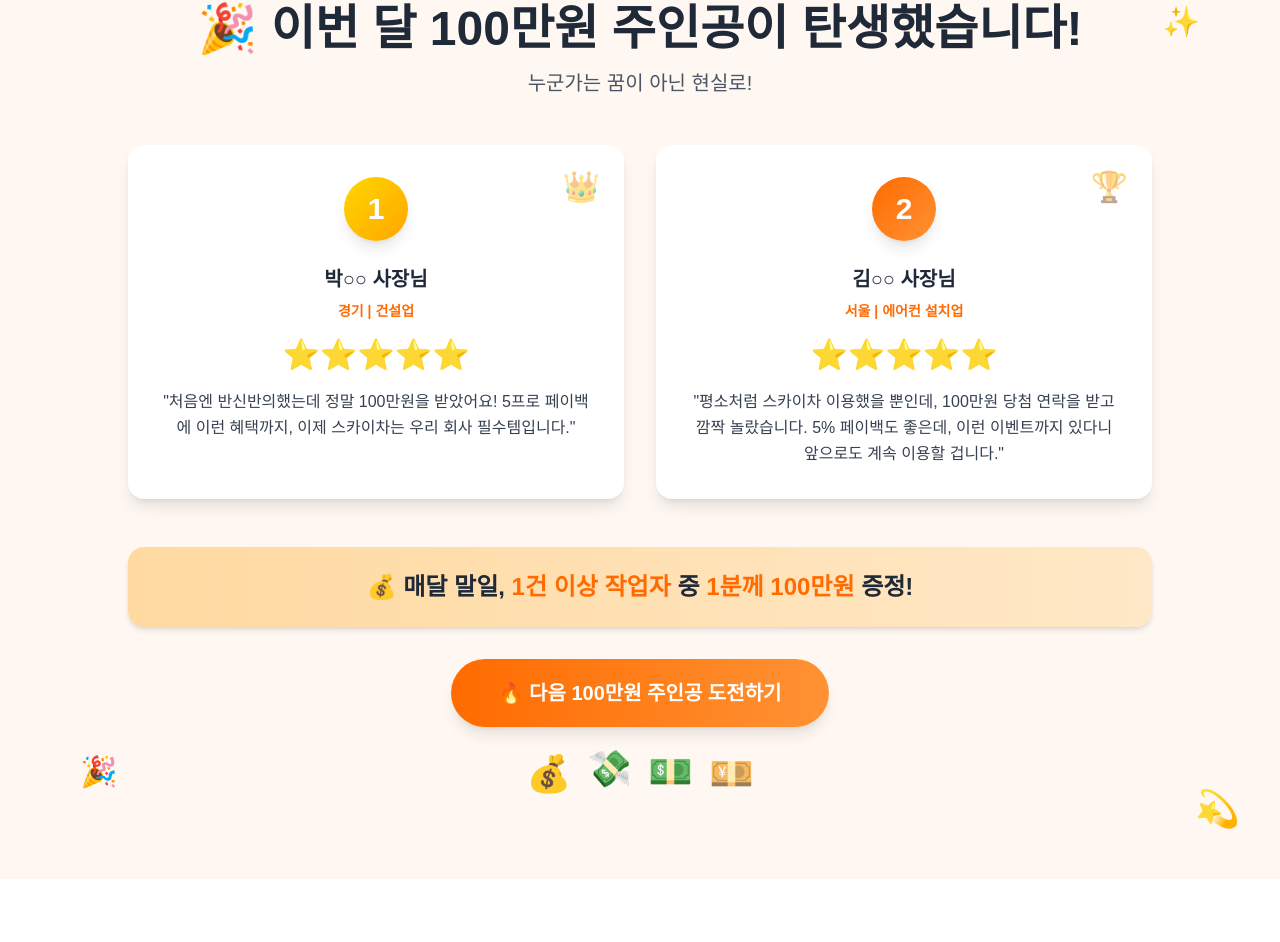
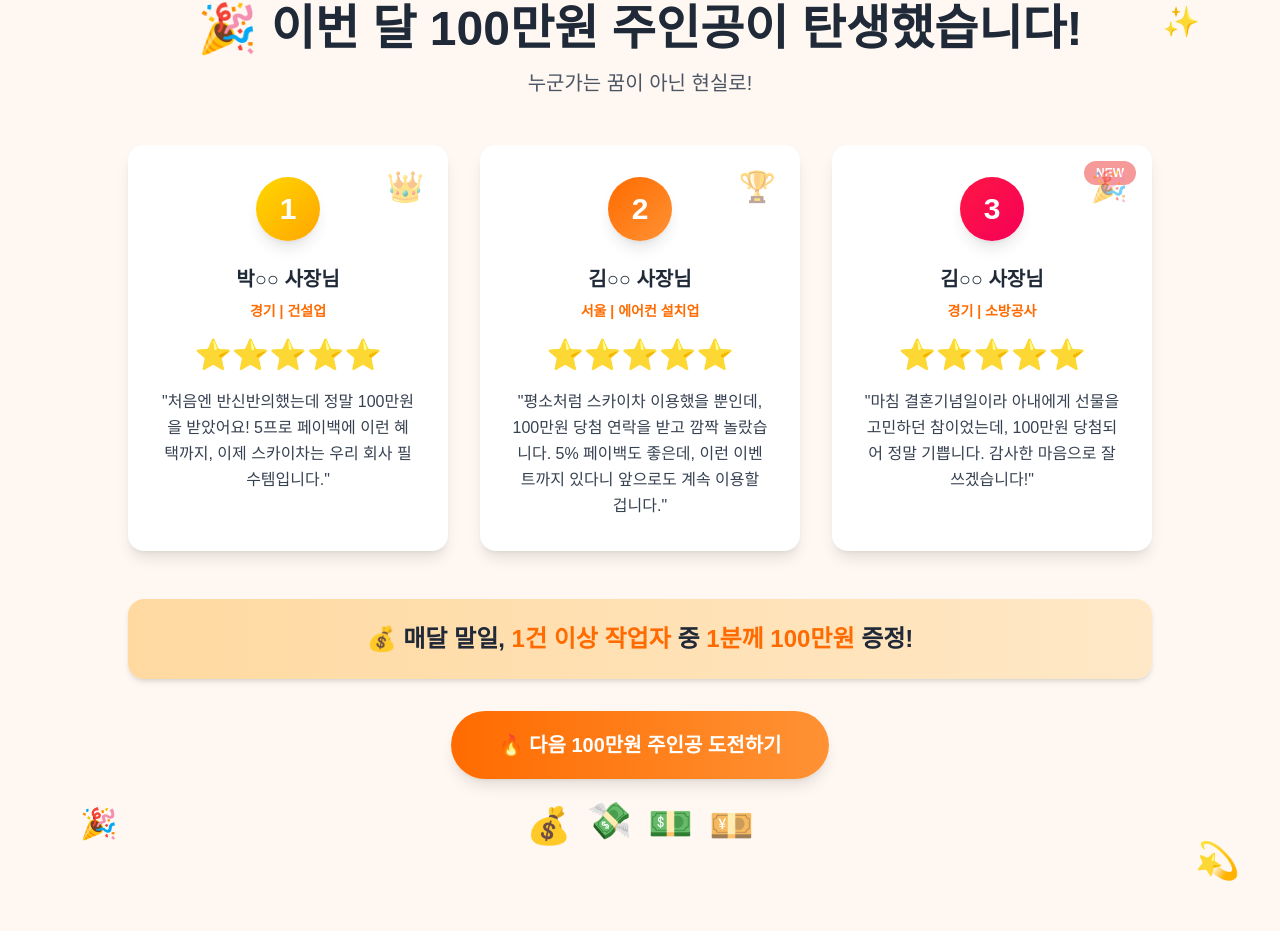
Before and after one commit to stelaive/5proapp, a Next.js app: page / in a window 1280 px wide. Shown: the part 3253-4195 px from the top of the page. Built offline with nearby package versions, Linux system fonts and the light colour scheme; a web font is replaced by a local one.

Commit message:
4회차 당첨자 수정
4회차 당첨 수정

```diff
--- a/src/app/million/page.tsx
+++ b/src/app/million/page.tsx
@@ -54,7 +54,7 @@ const bounceIn = {
 }
 
 export default function MillionPage() {
-  const [currentParticipants, setCurrentParticipants] = useState(300)
+  const [currentParticipants, setCurrentParticipants] = useState(343)
   const [isEventStarted, setIsEventStarted] = useState(false);
   const [timeLeft, setTimeLeft] = useState({
     days: 0,
@@ -304,7 +304,7 @@ export default function MillionPage() {
                   실제 당첨자 명단
                   <span className="ml-2">🏆</span>
                 </h4>
-                <div className="grid md:grid-cols-2 gap-4">
+                <div className="grid md:grid-cols-3 gap-4">
                   <motion.div
                     className="bg-gradient-to-br from-yellow-500/20 to-orange-500/20 rounded-lg p-5 text-center border-2 border-yellow-400/50"
                     whileHover={{ scale: 1.03, borderColor: "rgba(250, 204, 21, 0.8)" }}
@@ -324,6 +324,24 @@ export default function MillionPage() {
                     </motion.a>
                   </motion.div>
                   <motion.div
+                    className="bg-gradient-to-br from-blue-500/20 to-cyan-500/20 rounded-lg p-5 text-center border-2 border-blue-400/50"
+                    whileHover={{ scale: 1.03, borderColor: "rgba(96, 165, 250, 0.8)" }}
+                    transition={{ duration: 0.2 }}
+                  >
+                    <div className="text-yellow-300 font-bold text-base mb-2">🥈 제2회</div>
+                    <div className="text-white font-black text-xl mb-3">226번 김OO님</div>
+                    <motion.a
+                      href="https://youtu.be/B5AzSMFVfp8"
+                      target="_blank"
+                      rel="noopener noreferrer"
+                      className="inline-block bg-red-600 hover:bg-red-700 text-white px-4 py-2 rounded-full font-bold text-sm transition-all duration-300"
+                      whileHover={{ scale: 1.05 }}
+                      whileTap={{ scale: 0.95 }}
+                    >
+                      🎬 추첨 영상 보기
+                    </motion.a>
+                  </motion.div>
+                  <motion.div
                     className="bg-gradient-to-br from-red-500/20 to-pink-500/20 rounded-lg p-5 text-center border-2 border-red-400/50 relative overflow-hidden"
                     whileHover={{ scale: 1.03, borderColor: "rgba(248, 113, 113, 0.8)" }}
                     transition={{ duration: 0.2 }}
@@ -331,10 +349,11 @@ export default function MillionPage() {
                     <div className="absolute top-2 right-2 bg-red-500 text-white text-xs font-bold px-2 py-1 rounded-full animate-pulse">
                       NEW
                     </div>
-                    <div className="text-yellow-300 font-bold text-base mb-2">🥈 제2회</div>
-                    <div className="text-white font-black text-xl mb-3">226번 김OO님</div>
+                    <div className="text-yellow-300 font-bold text-base mb-2">🥉 제3회</div>
+                    <div className="text-white font-black text-xl mb-3">46번 김OO님</div>
+                    <div className="text-white/80 text-sm mb-3">소방공사</div>
                     <motion.a
-                      href="https://youtu.be/B5AzSMFVfp8"
+                      href="https://www.youtube.com/live/d5XzGUZBwos?si=6WgOcyzWCIkzQvT8"
                       target="_blank"
                       rel="noopener noreferrer"
                       className="inline-block bg-red-600 hover:bg-red-700 text-white px-4 py-2 rounded-full font-bold text-sm transition-all duration-300 shadow-lg"
@@ -365,7 +384,7 @@ export default function MillionPage() {
                 variants={fadeInUp}
               >
                 <span className="text-black font-black text-sm md:text-base">
-                  🔥 제3회 진행 중 | 역대 2명 당첨!
+                  🔥 제4회 진행 중 | 역대 3명 당첨!
                 </span>
               </motion.div>
               <motion.h1
@@ -453,7 +472,7 @@ export default function MillionPage() {
               )}
               </motion.div>
 
-              {/* 제3회 진행 중 배너 */}
+              {/* 제4회 진행 중 배너 */}
               <motion.div
                 className="bg-gradient-to-r from-yellow-400 via-orange-500 to-red-500 rounded-xl p-6 mb-6 text-center relative overflow-hidden"
                 variants={fadeInUp}
@@ -474,14 +493,14 @@ export default function MillionPage() {
                     <span className="text-white font-bold text-sm">🔥 현재 진행 중</span>
                   </div>
                   <h3 className="text-2xl md:text-3xl font-black text-white mb-2">
-                    ⭐ 제3회 100만원 추첨 이벤트 ⭐
+                    ⭐ 제4회 100만원 추첨 이벤트 ⭐
                   </h3>
                   <p className="text-white/90 text-base md:text-lg font-semibold mb-3">
                     지금 참여하면 당신이 다음 주인공!
                   </p>
                   <div className="flex flex-col sm:flex-row gap-3 justify-center items-center">
                     <span className="text-white text-sm font-medium bg-black/20 px-3 py-1 rounded-full">
-                      💰 역대 당첨자 2명 배출!
+                      💰 역대 당첨자 3명 배출!
                     </span>
                     <span className="text-white text-sm font-medium bg-black/20 px-3 py-1 rounded-full">
                       🎯 다음은 당신 차례!
@@ -807,7 +826,7 @@ export default function MillionPage() {
                 viewport={{ once: true }}
                 transition={{ duration: 0.4, delay: 0.3 }}
               >
-                <span className="text-white font-bold text-sm">🎯 제3회 이벤트</span>
+                <span className="text-white font-bold text-sm">🎯 제4회 이벤트</span>
               </motion.div>
               <motion.h3
                 className="text-3xl font-bold mb-6"
@@ -891,10 +910,10 @@ export default function MillionPage() {
                   ease: "easeInOut"
                 }}
               >
-                ⚡ 제3회 참여자 모집 중!
+                ⚡ 제4회 참여자 모집 중!
               </motion.div>
               <h2 className="text-3xl md:text-4xl font-bold mb-8">
-                🌟 제3회 주인공, 바로 당신일 수 있습니다!
+                🌟 제4회 주인공, 바로 당신일 수 있습니다!
               </h2>
               <div className="grid md:grid-cols-3 gap-8 mb-12">
                 <motion.div
@@ -904,7 +923,7 @@ export default function MillionPage() {
                 >
                   <div className="text-4xl mb-4">💫</div>
                   <h3 className="text-xl font-bold mb-2">매달 새로운 기회</h3>
-                  <p className="text-white/80">제1회, 제2회 당첨자 배출!<br />제3회는 당신 차례!</p>
+                  <p className="text-white/80">제1회, 제2회, 제3회 당첨자 배출!<br />제4회는 당신 차례!</p>
                 </motion.div>
                 <motion.div
                   className="bg-white/10 backdrop-blur-sm rounded-xl p-6 border border-yellow-400/50"
--- a/src/app/page.tsx
+++ b/src/app/page.tsx
@@ -381,7 +381,7 @@ export default function Home() {
             </div>
 
             {/* Review Cards */}
-            <div className="grid md:grid-cols-2 gap-8 mb-12">
+            <div className="grid md:grid-cols-3 gap-8 mb-12">
               {/* 1회 당첨자 */}
               <motion.div
                 className="bg-white rounded-2xl p-8 shadow-lg hover:shadow-2xl transition-shadow duration-300"
@@ -437,6 +437,38 @@ export default function Home() {
                 <p className="text-gray-700 leading-relaxed">
                   "평소처럼 스카이차 이용했을 뿐인데, 100만원 당첨 연락을 받고 깜짝 놀랐습니다.
                   5% 페이백도 좋은데, 이런 이벤트까지 있다니 앞으로도 계속 이용할 겁니다."
+                </p>
+              </motion.div>
+
+              {/* 3회 당첨자 */}
+              <motion.div
+                className="bg-white rounded-2xl p-8 shadow-lg hover:shadow-2xl transition-shadow duration-300 relative"
+                variants={{
+                  initial: { opacity: 0, scale: 0.9 },
+                  whileInView: { opacity: 1, scale: 1 }
+                }}
+                transition={{ duration: 0.6, delay: 0.3 }}
+                viewport={{ once: true }}
+              >
+                <div className="absolute top-4 right-4 bg-red-500 text-white text-xs font-bold px-3 py-1 rounded-full animate-pulse">
+                  NEW
+                </div>
+                <div className="mb-6 relative">
+                  <div className="w-16 h-16 bg-gradient-to-br from-[#FF1744] to-[#F50057] rounded-full mx-auto flex items-center justify-center text-white text-3xl font-bold shadow-lg">
+                    3
+                  </div>
+                  <div className="absolute -top-2 -right-2 text-3xl animate-pulse">🎉</div>
+                </div>
+                <h3 className="text-xl font-bold text-gray-800 mb-2">
+                  김○○ 사장님
+                </h3>
+                <p className="text-sm text-[#FF6B00] font-bold mb-4">
+                  경기 | 소방공사
+                </p>
+                <div className="text-3xl mb-4">⭐⭐⭐⭐⭐</div>
+                <p className="text-gray-700 leading-relaxed">
+                  "마침 결혼기념일이라 아내에게 선물을 고민하던 참이었는데,
+                  100만원 당첨되어 정말 기쁩니다. 감사한 마음으로 잘 쓰겠습니다!"
                 </p>
               </motion.div>
             </div>
```
